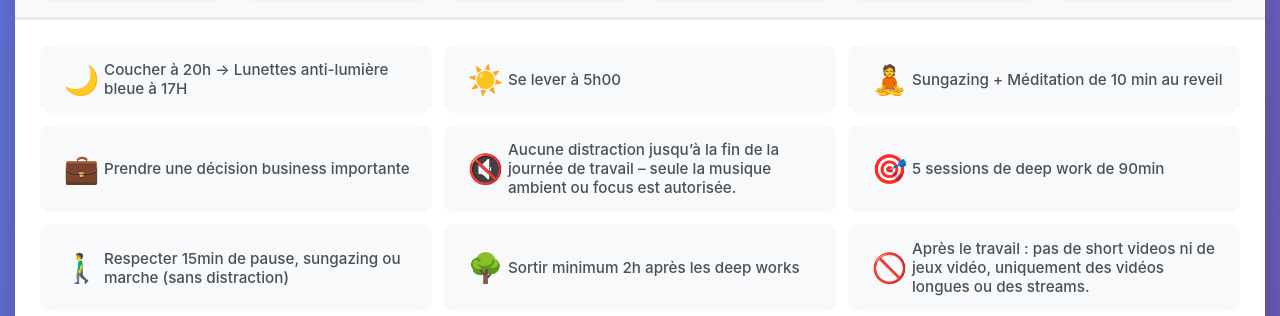
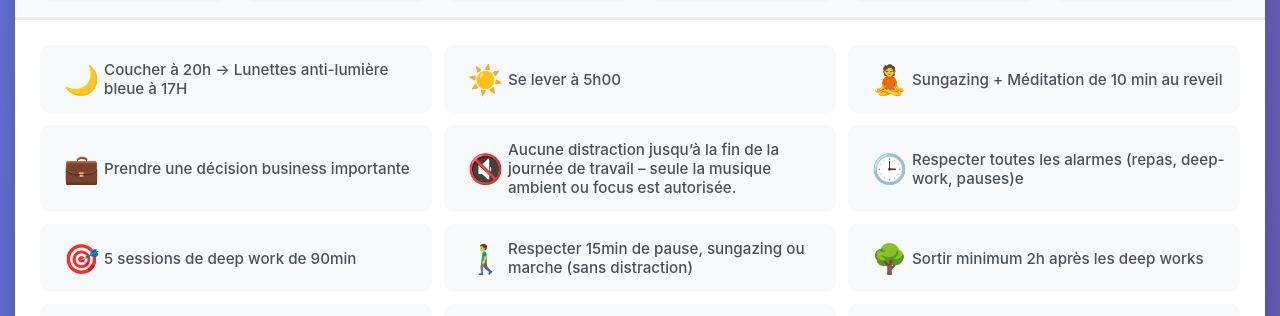
Before and after one commit to wakoskyflow/habit-tracker, a plain HTML site: page index.html in a window 1280 px wide. Shown: the part 295-611 px from the top of the page. Drawn offline with Linux system fonts and the light colour scheme.

Commit message:
Update index.html

```diff
--- a/index.html
+++ b/index.html
@@ -528,6 +528,11 @@
                     <div class="habit-name">Aucune distraction jusqu’à la fin de la journée de travail – seule la musique ambient ou focus est autorisée.</div>
                 </div>
 
+                                <div class="habit-item" data-habit="decision" onclick="toggleHabit(this)">
+                    <div class="habit-icon">🕒</div>
+                    <div class="habit-name">Respecter toutes les alarmes (repas, deep-work, pauses)e</div>
+                </div>
+
                 <div class="habit-item" data-habit="deepwork" onclick="toggleHabit(this)">
                     <div class="habit-icon">🎯</div>
                     <div class="habit-name">5 sessions de deep work de 90min</div>
```
